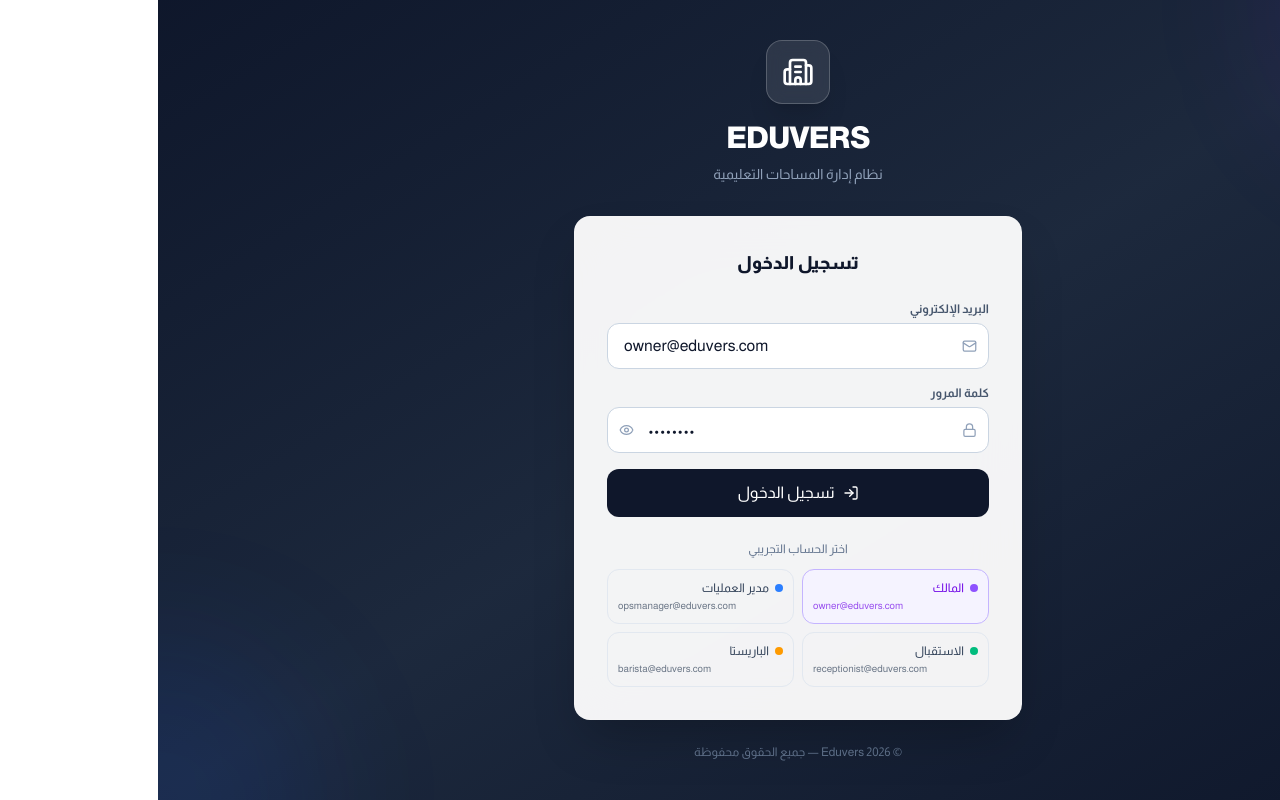
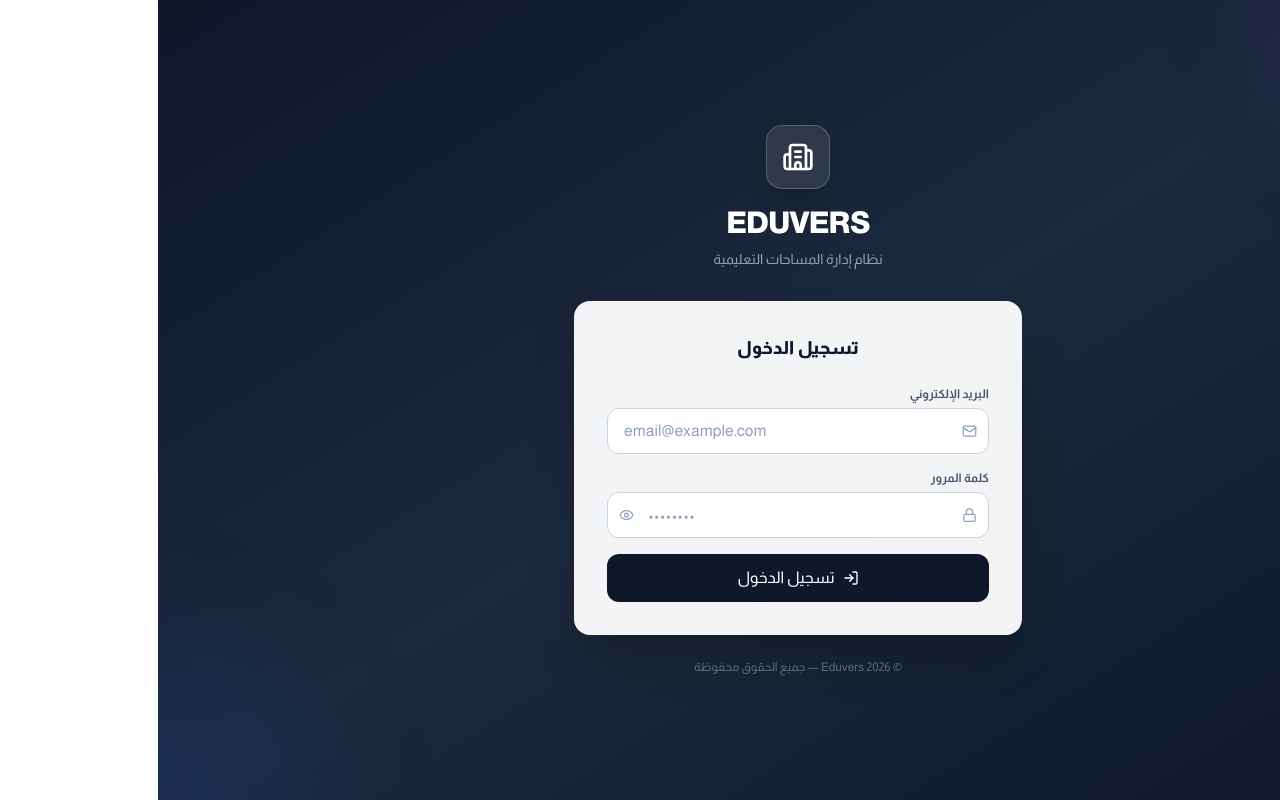
Before and after one commit to elmahdy000/eduverse, a Next.js app in the folder frontend/: page /login in a window 1280 px wide. Built offline with nearby package versions, Linux system fonts and the light colour scheme; no server answers.

Commit message:
security: remove demo credentials and pre-filled login data for production

```diff
--- a/frontend/app/login/page.tsx
+++ b/frontend/app/login/page.tsx
@@ -9,44 +9,14 @@ import { AuthGate } from "../../components/auth-gate";
 import type { ApiSuccess, AuthPayload } from "../../lib/types";
 import { translateApiError } from "../../lib/errors";
 
-const DEMO_CREDENTIALS = [
-  { role: "المالك", email: "owner@eduvers.com", password: "owner123", color: "violet" },
-  { role: "مدير العمليات", email: "opsmanager@eduvers.com", password: "ops123", color: "blue" },
-  { role: "الاستقبال", email: "receptionist@eduvers.com", password: "recept123", color: "emerald" },
-  { role: "الباريستا", email: "barista@eduvers.com", password: "barista123", color: "amber" },
-];
 
-type DemoColor = "violet" | "blue" | "emerald" | "amber";
-
-const colorMap: Record<DemoColor, { active: string; base: string; dot: string }> = {
-  violet: {
-    active: "bg-violet-50 border-violet-300 text-violet-700",
-    base: "border-slate-200 hover:border-violet-200 hover:bg-violet-50/50 text-slate-700",
-    dot: "bg-violet-500",
-  },
-  blue: {
-    active: "bg-blue-50 border-blue-300 text-blue-700",
-    base: "border-slate-200 hover:border-blue-200 hover:bg-blue-50/50 text-slate-700",
-    dot: "bg-blue-500",
-  },
-  emerald: {
-    active: "bg-emerald-50 border-emerald-300 text-emerald-700",
-    base: "border-slate-200 hover:border-emerald-200 hover:bg-emerald-50/50 text-slate-700",
-    dot: "bg-emerald-500",
-  },
-  amber: {
-    active: "bg-amber-50 border-amber-300 text-amber-700",
-    base: "border-slate-200 hover:border-amber-200 hover:bg-amber-50/50 text-slate-700",
-    dot: "bg-amber-500",
-  },
-};
 
 export default function LoginPage() {
   const router = useRouter();
   const setAuth = useAuthStore((s) => s.setAuth);
 
-  const [email, setEmail] = useState("owner@eduvers.com");
-  const [password, setPassword] = useState("owner123");
+  const [email, setEmail] = useState("");
+  const [password, setPassword] = useState("");
   const [showPassword, setShowPassword] = useState(false);
   const [loading, setLoading] = useState(false);
   const [error, setError] = useState<string | null>(null);
@@ -76,11 +46,7 @@ export default function LoginPage() {
     }
   }
 
-  function fillCredentials(cred: (typeof DEMO_CREDENTIALS)[number]) {
-    setEmail(cred.email);
-    setPassword(cred.password);
-    setError(null);
-  }
+
 
   return (
     <AuthGate publicOnly>
@@ -183,35 +149,7 @@ export default function LoginPage() {
               </button>
             </form>
 
-            {/* Demo Credentials */}
-            <div className="mt-6 space-y-3">
-              <p className="text-center text-xs font-bold text-slate-500">اختر الحساب التجريبي</p>
 
-              <div className="grid grid-cols-2 gap-2">
-                {DEMO_CREDENTIALS.map((cred) => {
-                  const colors = colorMap[cred.color as DemoColor];
-                  const isActive = email === cred.email;
-                  return (
-                    <button
-                      key={cred.role}
-                      type="button"
-                      onClick={() => fillCredentials(cred)}
-                      className={`rounded-xl border p-2.5 text-right transition hover:scale-[1.02] active:scale-100 ${
-                        isActive ? colors.active : colors.base
-                      }`}
-                    >
-                      <div className="flex items-center gap-1.5">
-                        <span className={`h-2 w-2 shrink-0 rounded-full ${colors.dot}`} />
-                        <span className="text-xs font-semibold">{cred.role}</span>
-                      </div>
-                      <p className="mt-0.5 truncate text-[10px] opacity-70 text-left" dir="ltr">
-                        {cred.email}
-                      </p>
-                    </button>
-                  );
-                })}
-              </div>
-            </div>
           </div>
 
           <p className="mt-6 text-center text-xs text-slate-500">
```
